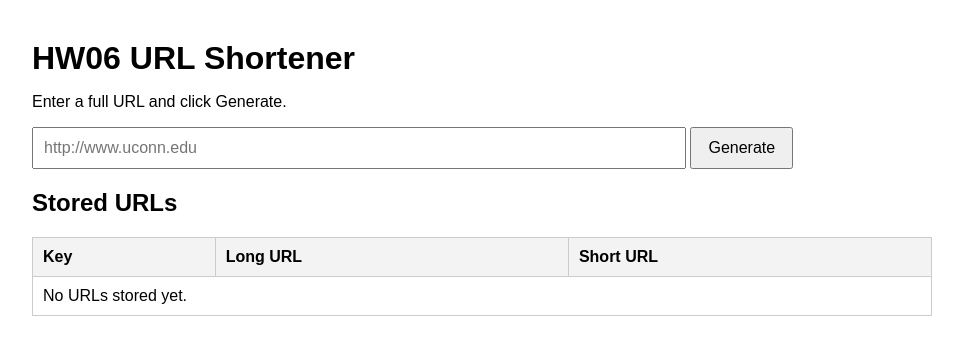
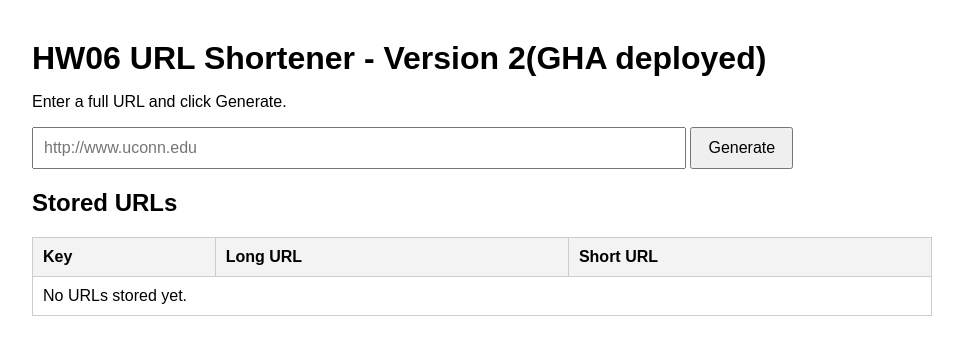
Before and after one commit to Bakeitcode/Cloud-Computing, a Flask app: page / in a window 1280 px wide. Shown: the top 355 px of the page, without its empty margins (158-1121 px from the left). Run offline with Flask 3, Linux system fonts and the light colour scheme; data that the repository does not hold is empty.

Commit message:
Testing 'new app' version on ECS

```diff
--- a/hw06/templates/index.html
+++ b/hw06/templates/index.html
@@ -56,7 +56,7 @@
     </style>
 </head>
 <body>
-    <h1>HW06 URL Shortener</h1>
+    <h1>HW06 URL Shortener - Version 2(GHA deployed)</h1>
     <p>Enter a full URL and click Generate.</p>
 
     <form method="POST" action="/">
```
